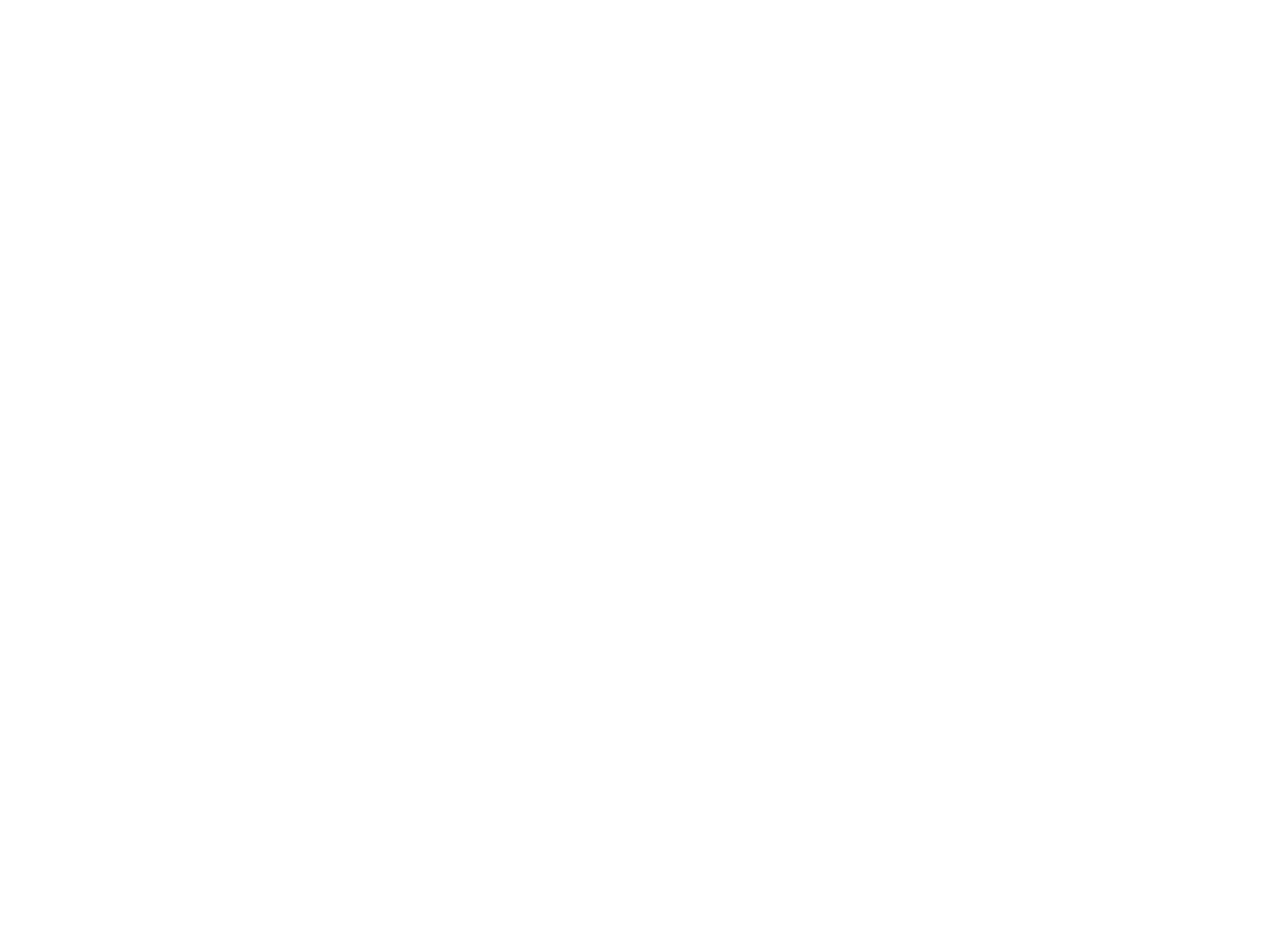
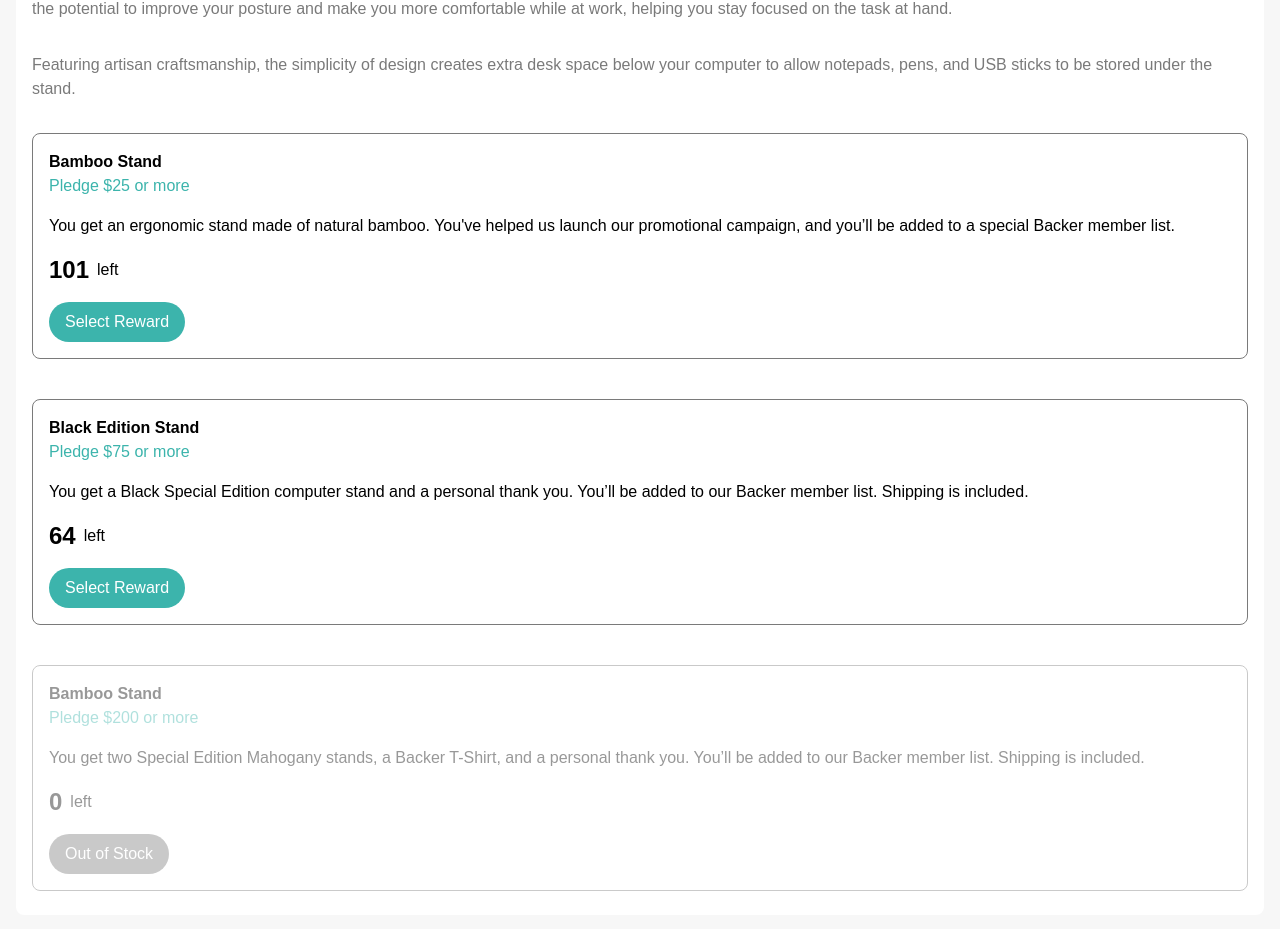
Before and after one commit to ccccchriz/crowdfunding_product_page, a React (Vite) app: page / in a window 1280 px wide. Shown: the part 937-1866 px from the top of the page. Before the commit the page ends 814 px from the top, so only its background shows below. Built offline with nearby package versions, Linux system fonts and the light colour scheme; a web font is replaced by a local one.

Commit message:
added about section

```diff
--- a/src/App.tsx
+++ b/src/App.tsx
@@ -2,6 +2,7 @@
 import Header from "./components/Header";
 import CompanyInfo from "./components/CompanyInfo";
 import ProjectStats from "./components/ProjectStats";
+import AboutProject from "./components/AboutProject";
 
 interface tierTypes {
   name: string;
@@ -19,7 +20,7 @@
   money_collected: number;
   backers: number;
   days_left: number;
-  about: String[];
+  about: string[];
   tiers: tierTypes[];
   thanks_message: string;
   no_reward_info: string;
@@ -50,6 +51,7 @@
             backers={data.backers}
             days_left={data.days_left}
           />
+          <AboutProject about={data.about} tiers={data.tiers} />
         </main>
       ) : (
         <p>Loading</p>
--- /dev/null
+++ b/src/components/AboutProject.tsx
@@ -0,0 +1,52 @@
+interface AboutProjectProps {
+  about: string[];
+  tiers: {
+    name: string;
+    min_money: number;
+    description: string;
+    left: number;
+    extra_info: string;
+  }[];
+}
+
+export default function AboutProject({ about, tiers }: AboutProjectProps) {
+  return (
+    <div className="bg-white p-4 flex flex-col rounded-lg gap-8">
+      <h2 className="font-bold text-2xl mt-4">About this project</h2>
+      {about.map((el, index) => (
+        <p key={index} className="text-neutral-dark-gray">
+          {el}
+        </p>
+      ))}
+      <h2 className="sr-only">Support Rewards</h2>
+      {tiers.map((el) => (
+        <div
+          className={`border p-4 border-neutral-dark-gray rounded-lg mb-2 ${
+            el.left == 0 && "opacity-40"
+          }`}
+        >
+          <h3 className="font-bold">{el.name}</h3>
+          <p className="text-primary-cyan font-medium mb-4">
+            Pledge ${el.min_money} or more
+          </p>
+          <p className="mb-4">{el.description}</p>
+          <p className="flex items-center gap-2 mb-4">
+            <strong className="font-bold text-2xl">{el.left}</strong> left
+          </p>
+          {el.left == 0 ? (
+            <button
+              disabled
+              className="bg-neutral-dark-gray px-4 py-2 rounded-full text-white font-medium"
+            >
+              Out of Stock
+            </button>
+          ) : (
+            <button className="bg-primary-cyan px-4 py-2 rounded-full text-white font-medium">
+              Select Reward
+            </button>
+          )}
+        </div>
+      ))}
+    </div>
+  );
+}
```
